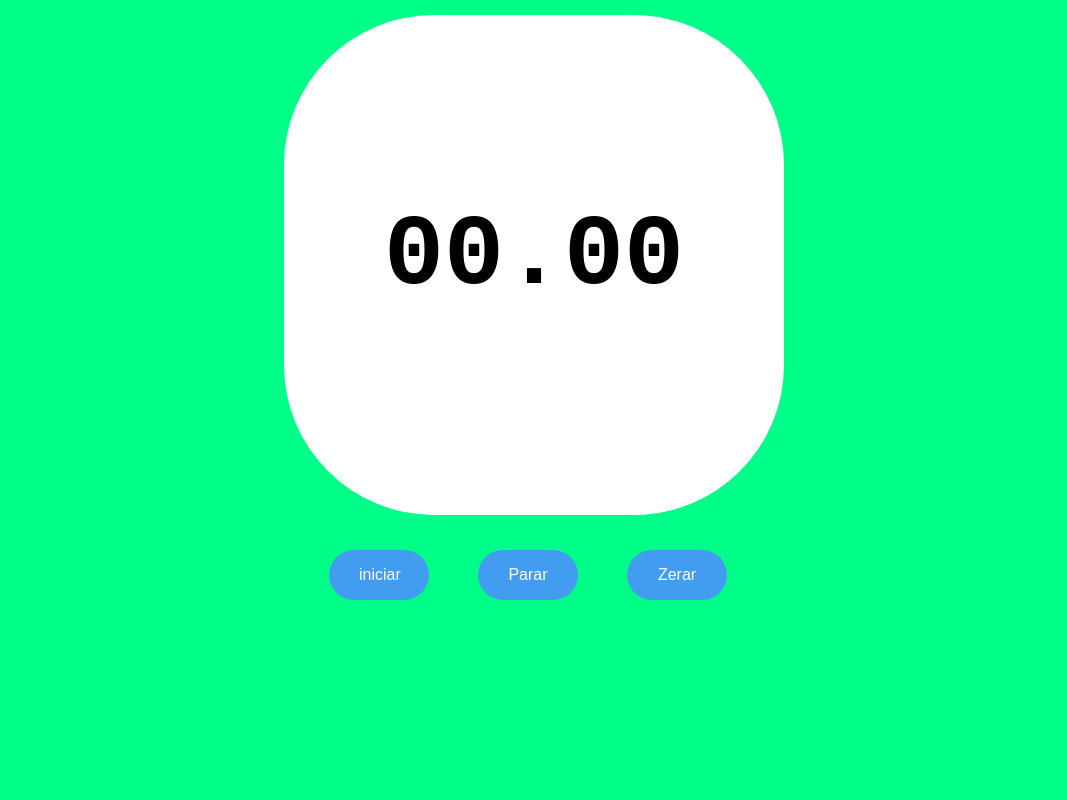
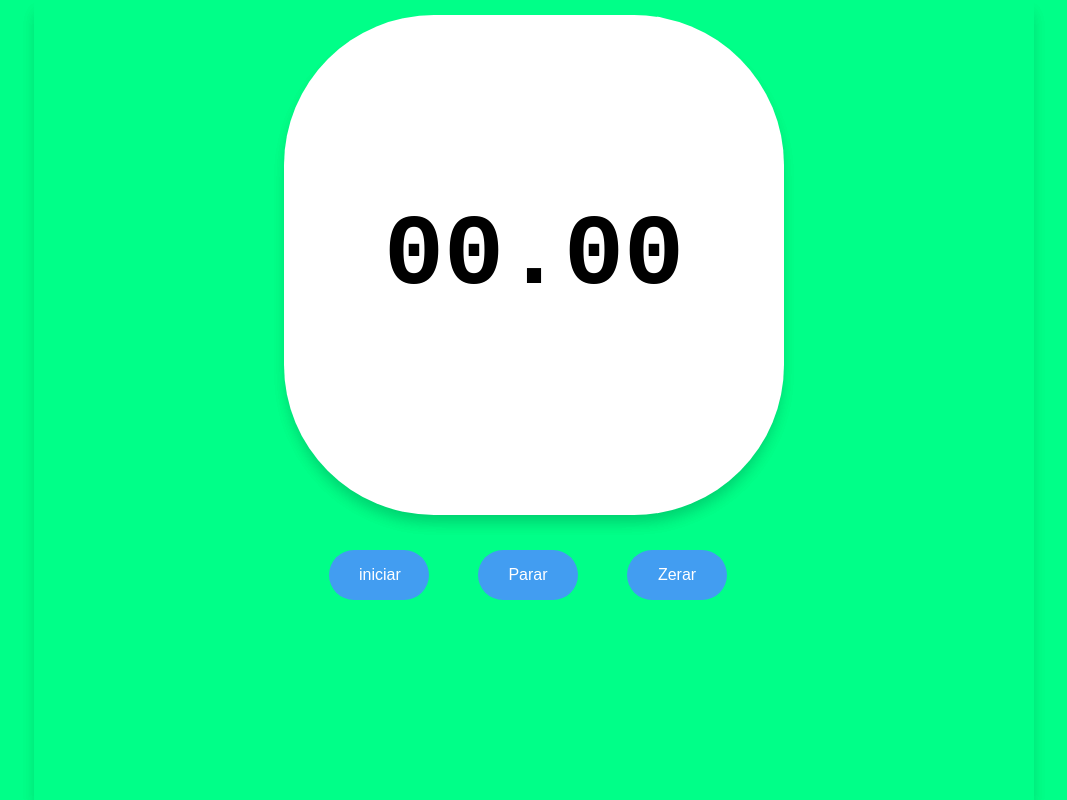
Before and after one commit to caiobarbosa881/stopwatch, a plain HTML site: page index.html in a window 1280 px wide. Shown: the whole page, without its empty margins (106-1173 px from the left). Drawn offline with Linux system fonts and the light colour scheme.

Commit message:
add some box sizing

```diff
--- a/style.css
+++ b/style.css
@@ -4,6 +4,7 @@ html{
 .container{
     height: 300px;
     width: 300px;
+    box-shadow: 0px 10px 15px -3px rgba(0,0,0,0.1),0px 10px 15px -3px rgba(0,0,0,0.1);
 }
 .centercontainer{
     width: 1000px;
@@ -40,6 +41,7 @@ html{
     justify-content: center;
     line-height: 350px;
     font-size: 50px;
+    box-shadow: 0px 10px 15px -3px rgba(0,0,0,0.1),0px 10px 15px -3px rgba(0,0,0,0.1);
 }
 input{
     margin-left: 45px;
```
